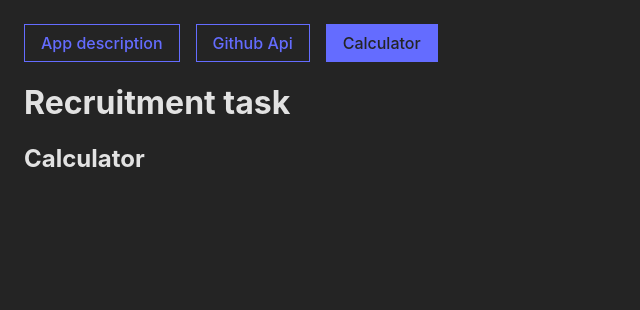
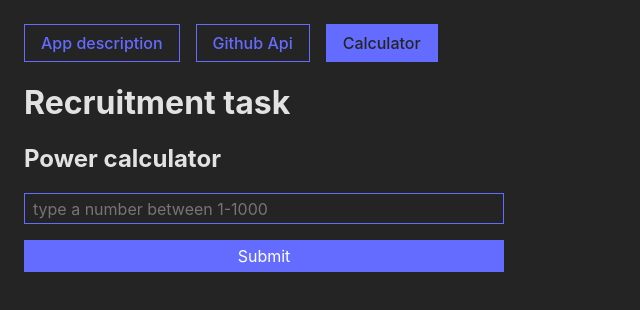
Before and after one commit to Bajena/recruitment-task, a React (Vite) app: page /calculator in a window 1280 px wide. Shown: the top 310 px of the page, without its empty margins (0-640 px from the left). Built offline with nearby package versions, Linux system fonts and the light colour scheme.

Commit message:
react hook form, validation, errors component, styling

```diff
--- a/package.json
+++ b/package.json
@@ -12,6 +12,7 @@
   "dependencies": {
     "react": "^18.2.0",
     "react-dom": "^18.2.0",
+    "react-hook-form": "^7.50.0",
     "react-router-dom": "^6.4.0"
   },
   "devDependencies": {
--- /dev/null
+++ b/src/components/Errors.jsx
@@ -0,0 +1,9 @@
+export default function Errors({ errors }) {
+  return Object.keys(errors).length ? (
+    <div className="errors">
+      {Object.values(errors).map((error, i) => (
+        <span key={i}>{error.message}</span>
+      ))}
+    </div>
+  ) : null;
+}
--- a/src/pages/ApiPage.jsx
+++ b/src/pages/ApiPage.jsx
@@ -1,7 +1,30 @@
+import { useForm } from 'react-hook-form';
+import Errors from '../components/Errors';
+
 export default function ApiPage() {
+  const {
+    register,
+    handleSubmit,
+    formState: { errors },
+  } = useForm();
+
+  const onSubmit = (data) => {
+    console.log('data', data);
+  };
+
   return (
     <div className="card">
-      <h2>Github Api</h2>
+      <h2>Github API</h2>
+      <form onSubmit={handleSubmit(onSubmit)}>
+        <input
+          placeholder="type a github login"
+          {...register('power', {
+            required: 'this field is required',
+          })}
+        />
+        <Errors errors={errors} />
+        <input type="submit" />
+      </form>
     </div>
   );
 }
--- a/src/pages/CalculatorPage.jsx
+++ b/src/pages/CalculatorPage.jsx
@@ -1,7 +1,55 @@
+import { useState } from 'react';
+import { useForm } from 'react-hook-form';
+
+import Errors from '../components/Errors';
+
 export default function CalculatorPage() {
+  const {
+    register,
+    handleSubmit,
+    // watch,
+    formState: { errors },
+  } = useForm();
+
+  const calculatePower = (n) => {
+    if (n > 1) return n * calculatePower(n - 1);
+    return 1;
+  };
+  const onSubmit = (data) => {
+    setResult(calculatePower(data.power));
+  };
+  const [result, setResult] = useState(null);
+
   return (
     <div className="card">
-      <h2>Calculator</h2>
+      <h2>Power calculator</h2>
+      <form onSubmit={handleSubmit(onSubmit)}>
+        <input
+          type="number"
+          placeholder="type a number between 1-1000"
+          min="1"
+          max="1000"
+          {...register('power', {
+            required: 'this field is required',
+            min: {
+              value: 1,
+              message: 'This number is too small.',
+            },
+            max: {
+              value: 160,
+              message: 'This number is too great.',
+            },
+          })}
+        />
+        <Errors errors={errors} />
+        <input type="submit" />
+      </form>
+
+      {result ? (
+        <p>
+          last result is: <strong>{result}</strong>
+        </p>
+      ) : null}
     </div>
   );
 }
--- a/src/style/App.scss
+++ b/src/style/App.scss
@@ -10,6 +10,8 @@
 body {
   padding: 1rem;
 }
+
+//nav
 
 nav.nav-menu {
   display: flex;
@@ -27,6 +29,8 @@ nav.nav-menu {
   }
 }
 
+//description
+
 ul > li {
   color: #fff;
   &:nth-of-type(2n) {
@@ -39,3 +43,31 @@ ol > li {
     color: #646cff;
   }
 }
+
+//form
+
+form {
+  display: flex;
+  flex-direction: column;
+  gap: 1rem;
+  max-width: 30rem;
+  input {
+    all: unset;
+    border: 1px solid #646cff;
+    padding: 0.3rem 0.5rem;
+    &:focus {
+      border-color: #fff;
+    }
+    &[type='submit'] {
+      background-color: #646cff;
+      color: #fff;
+      text-align: center;
+      cursor: pointer;
+    }
+  }
+  .errors {
+    span {
+      color: red;
+    }
+  }
+}
```
Also changed, not shown: 1 other file (tests, documents, lock files or other folders).
